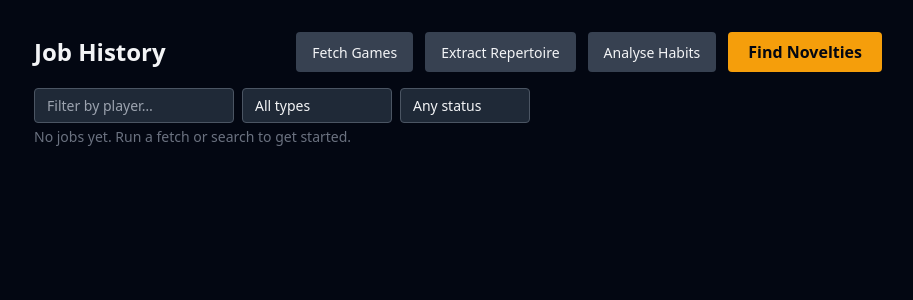
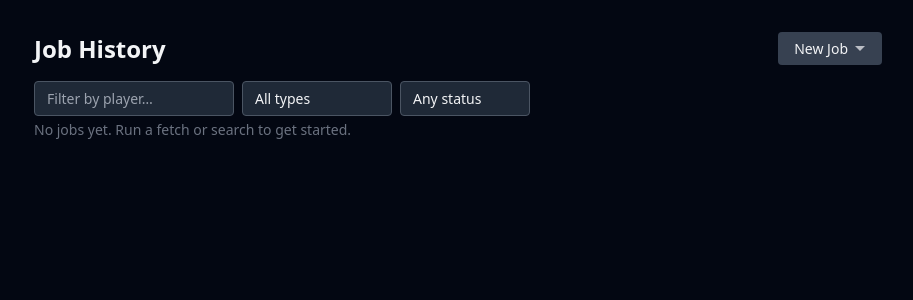
Before and after one commit to avigold/my-second, a Flask app: page /jobs in a window 1280 px wide. Shown: the part 53-353 px from the top of the page, without its empty margins (182-1095 px from the left). Run offline with Flask 3, Linux system fonts and the light colour scheme; data that the repository does not hold is empty; some libraries are stand-ins or nearby versions.

Commit message:
Replace header action buttons with New Job dropdown on Job History
Five individual buttons were cluttered and Find Novelties had an
unjustified primary highlight on a neutral history page. A single
'New Job ▾' dropdown neatly lists all five actions (Fetch, Repertoire,
Habits, Strategise, Find Novelties) without crowding the header.

Co-Authored-By: Claude Sonnet 4.6 <noreply@anthropic.com>

```diff
--- a/web/templates/index.html
+++ b/web/templates/index.html
@@ -4,11 +4,28 @@
 {% block content %}
 <div class="flex items-center justify-between mb-4">
   <h1 class="text-2xl font-bold">Job History</h1>
-  <div class="flex gap-3">
-    <a href="/fetch" class="btn-secondary">Fetch Games</a>
-    <a href="/repertoire" class="btn-secondary">Extract Repertoire</a>
-    <a href="/habits" class="btn-secondary">Analyse Habits</a>
-    <a href="/search" class="btn-primary">Find Novelties</a>
+
+  <!-- New Job dropdown -->
+  <div style="position:relative;" id="new-job-menu">
+    <button onclick="toggleNewJobMenu()"
+            class="btn-secondary" style="gap:6px;">
+      New Job
+      <svg width="12" height="12" viewBox="0 0 12 12" fill="currentColor" style="opacity:.7">
+        <path d="M6 8L1 3h10z"/>
+      </svg>
+    </button>
+    <div id="new-job-dropdown"
+         style="display:none;position:absolute;right:0;top:calc(100% + 6px);
+                background:#111827;border:1px solid #1f2937;border-radius:6px;
+                min-width:180px;z-index:50;overflow:hidden;
+                box-shadow:0 8px 24px rgba(0,0,0,.5);">
+      <a href="/fetch"      class="new-job-item">Fetch Games</a>
+      <a href="/repertoire" class="new-job-item">Extract Repertoire</a>
+      <div style="height:1px;background:#1f2937;margin:2px 0;"></div>
+      <a href="/habits"     class="new-job-item">Analyse Habits</a>
+      <a href="/strategise" class="new-job-item">Strategise</a>
+      <a href="/search"     class="new-job-item">Find Novelties</a>
+    </div>
   </div>
 </div>
 
@@ -46,7 +63,28 @@
 {% endblock %}
 
 {% block scripts %}
+<style>
+.new-job-item {
+  display: block;
+  padding: 8px 14px;
+  font-size: 0.875rem;
+  color: #d1d5db;
+  text-decoration: none;
+  transition: background 0.1s;
+}
+.new-job-item:hover { background: #1f2937; color: #f3f4f6; }
+</style>
 <script>
+function toggleNewJobMenu() {
+  const dd = document.getElementById('new-job-dropdown');
+  dd.style.display = dd.style.display === 'none' ? 'block' : 'none';
+}
+document.addEventListener('click', e => {
+  if (!document.getElementById('new-job-menu').contains(e.target)) {
+    document.getElementById('new-job-dropdown').style.display = 'none';
+  }
+});
+
 let allJobs = [];
 
 function applyFilter() {
```
